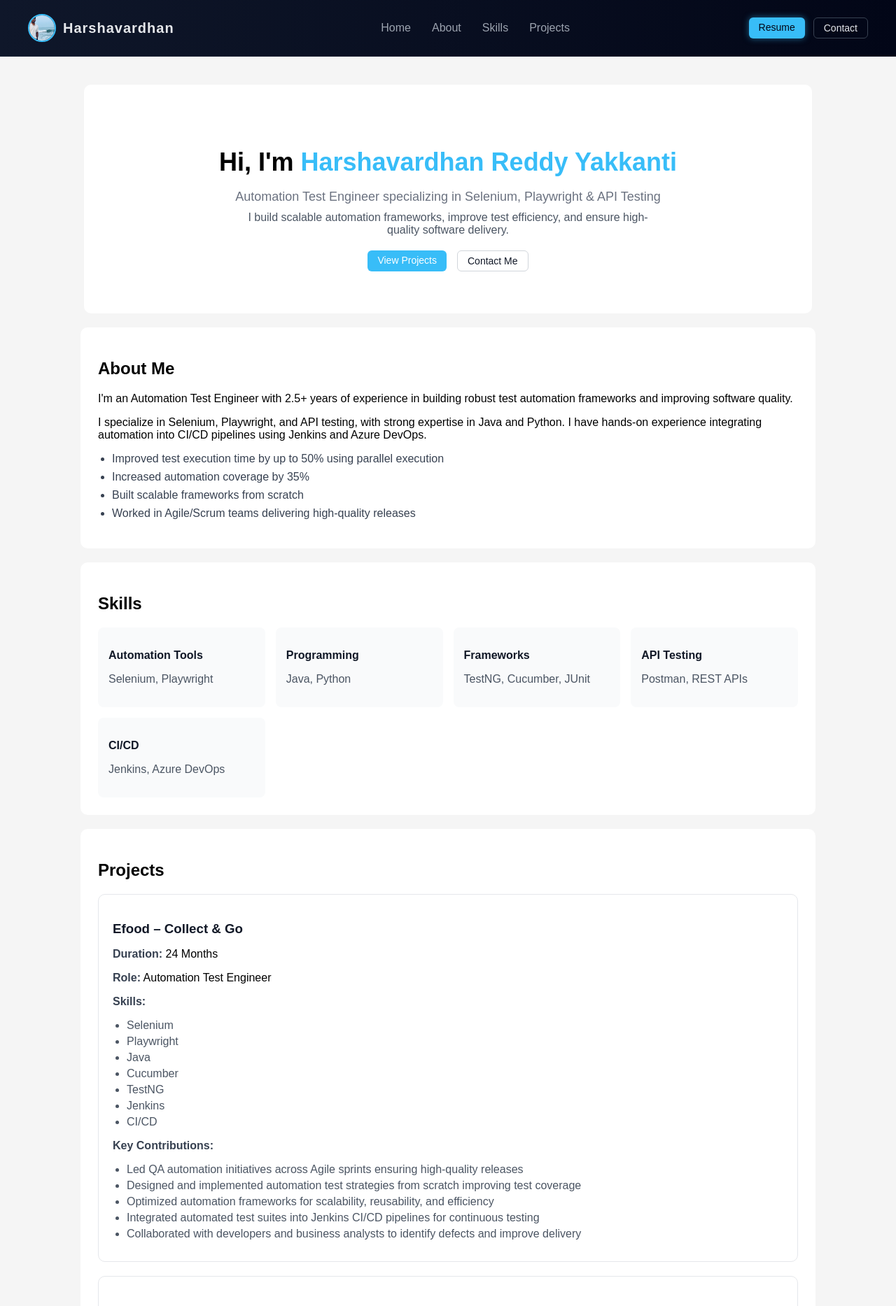
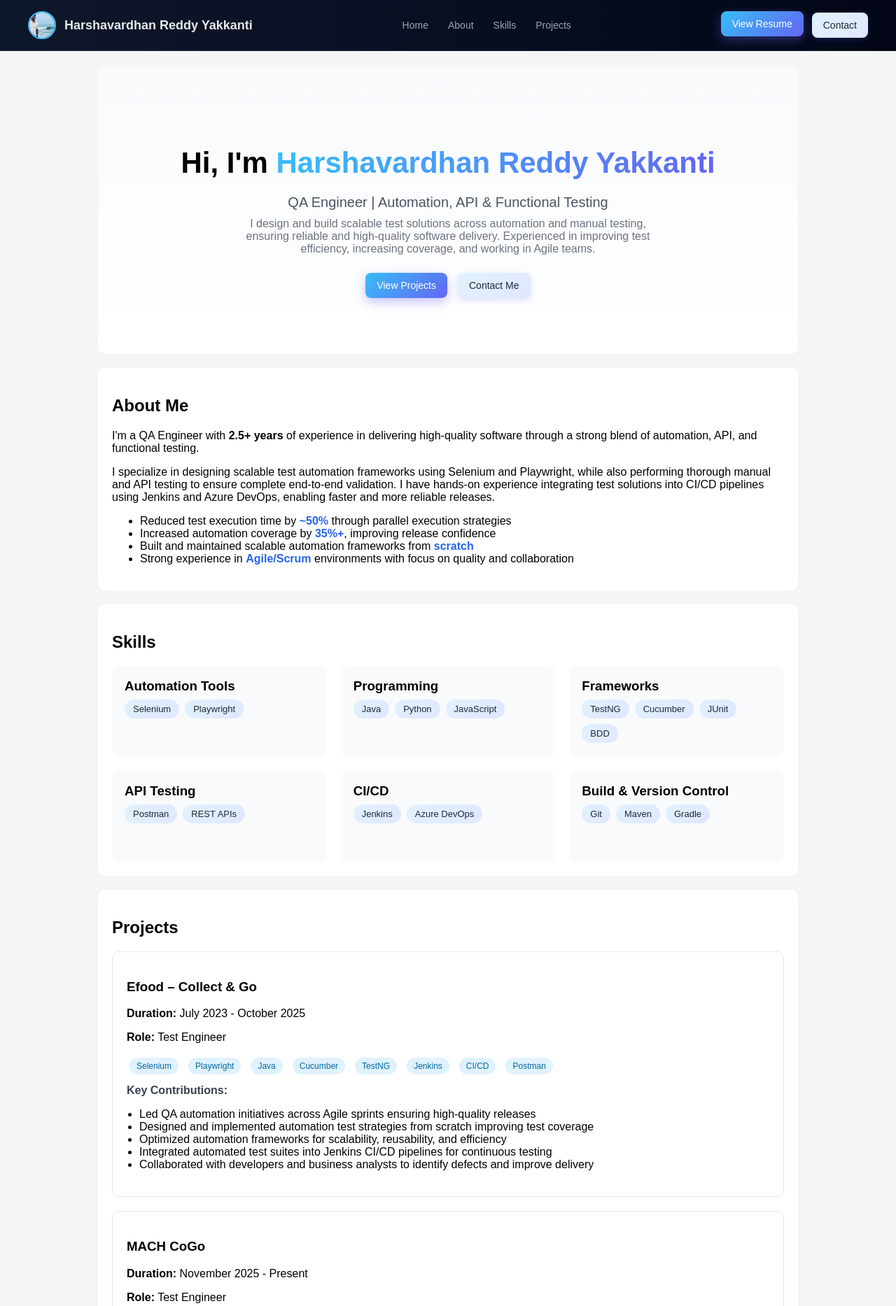
Before and after one commit to harshavardhan-reddy-yakkanti/harshavardhan-reddy-yakkanti.github.io, a website: page index.html in a window 1280 px wide. Shown: the top 1867 px of the page at 70% size. Drawn offline with Linux system fonts and the light colour scheme.

Commit message:
Improved UI and content

```diff
--- a/index.html
+++ b/index.html
@@ -7,7 +7,6 @@
     <meta name="viewport" content="width=device-width, initial-scale=1.0">
     <title>Harshavardhan Reddy Yakkanti</title>
     <link rel="stylesheet" href="src/styles/main.css">
-    <script src="src/scripts/script.js"></script>
 </head>
 
 <body>
@@ -23,14 +22,14 @@
                 Hi, I'm <span class="highlight">Harshavardhan Reddy Yakkanti</span>
             </h1>
 
-
             <p class="hero-subtitle">
-                Automation Test Engineer specializing in Selenium, Playwright & API Testing
+                QA Engineer | Automation, API & Functional Testing
             </p>
 
             <p class="hero-description">
-                I build scalable automation frameworks, improve test efficiency, and ensure high-quality software
-                delivery.
+                I design and build scalable test solutions across automation and manual testing,
+                ensuring reliable and high-quality software delivery. Experienced in improving
+                test efficiency, increasing coverage, and working in Agile teams.
             </p>
 
             <div class="hero-actions">
@@ -42,27 +41,33 @@
         </section>
 
 
+
         <section id="about">
             <h2>About Me</h2>
 
+                <p>
+                    I'm a QA Engineer with <strong>2.5+ years</strong> of experience in delivering high-quality software
+                    through a strong blend of
+                    automation, API, and functional testing.
+                </p>
 
-            <p>
-                I'm an Automation Test Engineer with 2.5+ years of experience in building robust
-                test automation frameworks and improving software quality.
-            </p>
+                <p>
+                    I specialize in designing scalable test automation frameworks using Selenium and Playwright, while
+                    also
+                    performing thorough manual and API testing to ensure complete end-to-end validation. I have hands-on
+                    experience
+                    integrating test solutions into CI/CD pipelines using Jenkins and Azure DevOps, enabling faster and
+                    more reliable releases.
+                </p>
 
-            <p>
-                I specialize in Selenium, Playwright, and API testing, with strong expertise in Java and Python.
-                I have hands-on experience integrating automation into CI/CD pipelines using Jenkins and Azure DevOps.
-            </p>
+                <ul class="about-highlights">
+                    <li>Reduced test execution time by <strong>~50%</strong> through parallel execution strategies</li>
+                    <li>Increased automation coverage by <strong>35%+</strong>, improving release confidence</li>
+                    <li>Built and maintained scalable automation frameworks from <strong>scratch</strong></li>
+                    <li>Strong experience in <strong>Agile/Scrum</strong> environments with focus on quality and
+                        collaboration</li>
+                </ul>
 
-            <ul class="about-highlights">
-                <li>Improved test execution time by up to 50% using parallel execution</li>
-                <li>Increased automation coverage by 35%</li>
-                <li>Built scalable frameworks from scratch</li>
-                <li>Worked in Agile/Scrum teams delivering high-quality releases</li>
-            </ul>
-        </section>
 
         </section>
 
@@ -70,32 +75,59 @@
         <section id="skills">
             <h2>Skills</h2>
 
+
             <div class="skills-container">
 
                 <div class="skill-group">
                     <h3>Automation Tools</h3>
-                    <p>Selenium, Playwright</p>
+                    <div class="skill-tags">
+                        <span>Selenium</span>
+                        <span>Playwright</span>
+                    </div>
                 </div>
 
                 <div class="skill-group">
                     <h3>Programming</h3>
-                    <p>Java, Python</p>
+                    <div class="skill-tags">
+                        <span>Java</span>
+                        <span>Python</span>
+                        <span>JavaScript</span>
+                    </div>
                 </div>
 
                 <div class="skill-group">
                     <h3>Frameworks</h3>
-                    <p>TestNG, Cucumber, JUnit</p>
+                    <div class="skill-tags">
+                        <span>TestNG</span>
+                        <span>Cucumber</span>
+                        <span>JUnit</span>
+                        <span>BDD</span>
+                    </div>
                 </div>
 
                 <div class="skill-group">
                     <h3>API Testing</h3>
-                    <p>Postman, REST APIs</p>
+                    <div class="skill-tags">
+                        <span>Postman</span>
+                        <span>REST APIs</span>
+                    </div>
                 </div>
 
                 <div class="skill-group">
                     <h3>CI/CD</h3>
-                    <p>Jenkins, Azure DevOps</p>
+                    <div class="skill-tags">
+                        <span>Jenkins</span>
+                        <span>Azure DevOps</span>
+                    </div>
                 </div>
+                <div class="skill-group">
+                <h3>Build & Version Control</h3>
+                <div class="skill-tags">
+                    <span>Git</span>
+                    <span>Maven</span>
+                    <span>Gradle</span>
+                </div>
+            </div>
 
             </div>
 
@@ -133,7 +165,7 @@
 
                 <div class="contact-item">
                     <strong>LinkedIn:</strong>
-                    <a href="https://www.linkedin.com/in/harshavardhan-reddy-yakkanti/" target="_blank">Your LinkedIn
+                    <a href="https://www.linkedin.com/in/harshavardhan-reddy-yakkanti/" target="_blank">LinkedIn
                         Profile</a>
                 </div>
             </div>
@@ -148,6 +180,7 @@
 
     </footer>
 
+    <script src="src/scripts/script.js"></script>
 
     <div id="imageModal" class="modal">
         <span class="close">&times;</span>
--- a/src/components/header.html
+++ b/src/components/header.html
@@ -1,22 +1,20 @@
 <header class="header">
+
   <div class="logo">
-  <img src="src/asserts/profile-photo.jpeg" alt="Profile" class="profile-pic" id="profileImage">
-  <h1>Harshavardhan</h1>
-</div>
+    <img src="src/assets/profile-photo.jpeg" class="profile-pic" id="profileImage">
+    <h1>Harshavardhan Reddy Yakkanti</h1>
   </div>
 
-
-  <nav>
   <ul class="nav-links">
     <li><a href="#hero">Home</a></li>
     <li><a href="#about">About</a></li>
     <li><a href="#skills">Skills</a></li>
     <li><a href="#projects">Projects</a></li>
   </ul>
-  </nav>
 
   <div class="nav-actions">
-    <a href="#" class="btn resume-btn">Resume</a>
-    <a href="#contact" class="btn contact-btn">Contact</a>
+    <a href="src/assets/resume_harshavardhan.pdf" target="_blank" class="btn resume-btn">View Resume</a>
+    <a href="#contact" class="btn secondary-btn">Contact</a>
   </div>
+
 </header>
--- a/src/data/projects.json
+++ b/src/data/projects.json
@@ -1,9 +1,9 @@
 [
 {
 "title": "Efood – Collect & Go",
-"duration": "24 Months",
-"role": "Automation Test Engineer",
-"skills": ["Selenium", "Playwright", "Java", "Cucumber", "TestNG", "Jenkins", "CI/CD"],
+"duration": "July 2023 - October 2025",
+"role": "Test Engineer",
+"skills": ["Selenium", "Playwright", "Java", "Cucumber", "TestNG", "Jenkins", "CI/CD", "Postman"],
 "contributions": [
 "Led QA automation initiatives across Agile sprints ensuring high-quality releases",
 "Designed and implemented automation test strategies from scratch improving test coverage",
@@ -14,12 +14,12 @@
 },
 {
 "title": "MACH CoGo",
-"duration": "6 Months",
-"role": "Automation Test Engineer",
-"skills": ["Selenium", "Java", "Gradle", "Azure DevOps", "API Testing", "Postman", "AEM"],
+"duration": "November 2025 - Present",
+"role": "Test Engineer",
+"skills": ["Selenium", "Java", "Gradle", "Azure DevOps", "API Testing", "AEM"],
 "contributions": [
 "Built automation framework from scratch using Selenium with Java and Gradle",
-"Integrated automation scripts into Azure CI/CD pipelines",
+"First person in my organisation to integrate automation scripts into Azure CI/CD pipelines",
 "Performed UI/UX and API testing using Postman",
 "Worked on Adobe Experience Manager (AEM) integrated frontend testing",
 "Implemented accessibility testing and generated dashboards for reporting"
--- a/src/scripts/script.js
+++ b/src/scripts/script.js
@@ -1,12 +1,12 @@
 // Load everything after page loads
 document.addEventListener("DOMContentLoaded", function () {
-loadComponent("src/components/header.html", "#header", initProfilePopup);
+loadComponent("src/components/header.html", "#header");
 loadComponent("src/components/footer.html", "#footer");
 loadProjects();
 });
 
 // Load header/footer
-function loadComponent(path, selector, callback) {
+function loadComponent(path, selector) {
 fetch(path)
 .then(response => {
 if (!response.ok) {
@@ -18,18 +18,12 @@ return response.text();
 const element = document.querySelector(selector);
 if (element) {
 element.innerHTML = data;
-
-
-            // Run callback AFTER component loads
-            if (callback) callback();
-        }
-    })
-    .catch(error => console.error(error));
-
-
+}
+})
+.catch(error => console.error(error));
 }
 
-// Load projects
+// ✅ LOAD PROJECTS (FIXED)
 function loadProjects() {
 fetch("src/data/projects.json")
 .then(response => response.json())
@@ -43,17 +37,17 @@ if (!container) return;
 
             card.innerHTML = `
                 <h3>${project.title}</h3>
-                <p><strong>Duration:</strong> ${project.duration}</p>
-                <p><strong>Role:</strong> ${project.role}</p>
 
-                <p><strong>Skills:</strong></p>
+                <p><strong>Duration:</strong> ${project.duration || ""}</p>
+                <p><strong>Role:</strong> ${project.role || ""}</p>
+
+                <div class="skills-tags">
+                    ${(project.skills || []).map(skill => `<span class="tag">${skill}</span>`).join("")}
+                </div>
+
+                <p class="section-title">Key Contributions:</p>
                 <ul>
-                    ${project.skills.map(skill => `<li>${skill}</li>`).join("")}
-                </ul>
-
-                <p><strong>Key Contributions:</strong></p>
-                <ul>
-                    ${project.contributions.map(item => `<li>${item}</li>`).join("")}
+                    ${(project.contributions || []).map(item => `<li>${item}</li>`).join("")}
                 </ul>
             `;
 
@@ -65,29 +59,56 @@ if (!container) return;
 
 }
 
-// ✅ Proper popup initialization (runs AFTER header loads)
-function initProfilePopup() {
-const profileImg = document.getElementById("profileImage");
+/* ========================= */
+/* 🔥 MODAL (WORKING) */
+/* ========================= */
+
+document.addEventListener("click", function (e) {
+
+
 const modal = document.getElementById("imageModal");
 const modalImg = document.getElementById("modalImg");
-const closeBtn = document.querySelector(".close");
 
-if (!profileImg || !modal || !modalImg || !closeBtn) return;
+// OPEN MODAL
+if (e.target && e.target.id === "profileImage") {
+    modal.style.display = "flex";
+    modalImg.src = e.target.src;
+}
 
-profileImg.addEventListener("click", function () {
-    modal.style.display = "block";
-    modalImg.src = this.src;
+// CLOSE when clicking X
+if (e.target && e.target.classList.contains("close")) {
+    modal.style.display = "none";
+}
+
+// CLOSE when clicking outside image
+if (e.target === modal) {
+    modal.style.display = "none";
+}
+
+
 });
 
-closeBtn.addEventListener("click", function () {
-    modal.style.display = "none";
-});
-
-modal.addEventListener("click", function (e) {
-    if (e.target === modal) {
-        modal.style.display = "none";
-    }
+// CLOSE using ESC key
+document.addEventListener("keydown", function (e) {
+if (e.key === "Escape") {
+const modal = document.getElementById("imageModal");
+if (modal) modal.style.display = "none";
+}
 });
 
 
+
+
+document.addEventListener("click", function (e) {
+
+const header = e.target.closest(".section-header");
+
+if (!header) return;
+
+const section = header.parentElement;
+
+if (section && section.classList.contains("collapsible")) {
+    section.classList.toggle("collapsed");
 }
+
+});
--- a/src/styles/main.css
+++ b/src/styles/main.css
@@ -1,10 +1,28 @@
-/* HEADER - Premium Style */
+* {
+  box-sizing: border-box;
+  }
+
+
+/* RESET */
+body {
+margin: 0;
+font-family: Arial, sans-serif;
+background: #f5f5f5;
+}
+
+.hero-title {
+word-break: break-word;
+line-height: 1.2;
+}
+
+
+/* ================= HEADER ================= */
 .header {
 display: flex;
 justify-content: space-between;
 align-items: center;
-padding: 15px 40px;
 
+padding: 16px 40px;
 background: linear-gradient(90deg, #0f172a, #020617);
 color: #e5e7eb;
 
@@ -15,160 +33,106 @@ z-index: 1000;
 border-bottom: 1px solid rgba(255, 255, 255, 0.1);
 }
 
-
+/* LOGO */
 .logo {
 display: flex;
 align-items: center;
-gap: 10px;
+gap: 12px;
 }
 
+.logo h1 {
+margin: 0;
+font-size: 18px;
+font-weight: 600;
+}
+
+/* PROFILE IMAGE */
 .profile-pic {
-width: 36px;
-height: 36px;
+width: 40px;
+height: 40px;
 border-radius: 50%;
 object-fit: cover;
 border: 2px solid #38bdf8;
-}
-
-/* MODAL */
-.modal {
-display: none;
-position: fixed;
-z-index: 2000;
-padding-top: 100px;
-left: 0;
-top: 0;
-width: 100%;
-height: 100%;
-background-color: rgba(0,0,0,0.9);
-}
-
-.modal-content {
-display: block;
-margin: auto;
-max-width: 300px;
-border-radius: 10px;
-}
-
-.close {
-position: absolute;
-top: 30px;
-right: 40px;
-color: white;
-font-size: 30px;
-cursor: pointer;
-}
-
-
-
-
-/* LOGO */
-.logo h1 {
-margin: 0;
-font-size: 20px;
-font-weight: 600;
-letter-spacing: 1px;
 }
 
 /* NAV */
 .nav-links {
 list-style: none;
 display: flex;
-gap: 30px;
+gap: 28px;
+margin: 0;
+padding: 0;
 }
 
 .nav-links a {
 text-decoration: none;
 color: #9ca3af;
-font-weight: 500;
-transition: all 0.3s ease;
-position: relative;
-}
-
-/* Retro underline animation */
-.nav-links a::after {
-content: "";
-position: absolute;
-width: 0%;
-height: 2px;
-background: #38bdf8;
-left: 0;
-bottom: -5px;
-transition: width 0.3s ease;
+font-size: 14px;
+transition: 0.3s;
 }
 
 .nav-links a:hover {
-color: #ffffff;
+color: white;
 }
 
-.nav-links a:hover::after {
-width: 100%;
-}
-
-/* BUTTONS */
+/* ACTION BUTTONS */
 .nav-actions {
 display: flex;
+align-items: center;
 gap: 12px;
 }
 
 .btn {
-padding: 6px 14px;
-border-radius: 6px;
+padding: 10px 16px;
+border-radius: 8px;
+text-decoration: none;
 font-size: 14px;
-text-decoration: none;
-transition: all 0.3s ease;
+display: inline-flex;
+align-items: center;
+justify-content: center;
 }
 
-/* Neon style button */
 .resume-btn {
-background: #38bdf8;
-color: #020617;
-box-shadow: 0 0 10px rgba(56, 189, 248, 0.5);
+background: linear-gradient(135deg, #38bdf8, #6366f1);
+color: white;
+box-shadow: 0 5px 15px rgba(99, 102, 241, 0.4);
+transition: 0.3s ease;
 }
 
-.resume-btn:hover {
-background: #0ea5e9;
+.resume-btn {
+transform: translateY(-2px);
 }
 
-/* Outline button */
-.contact-btn {
-border: 1px solid #374151;
-color: #e5e7eb;
-}
-
-.contact-btn:hover {
-border-color: #38bdf8;
-color: #38bdf8;
-}
-
-/*End of header*/
-
-/* HERO SECTION */
+/* ================= HERO ================= */
 #hero {
 text-align: center;
-padding: 60px 20px;
+padding: 80px 20px;
+background: linear-gradient(180deg, #f8fafc, #ffffff);
 }
 
 .hero-title {
-font-size: 36px;
+font-size: 42px;
+font-weight: 700;
 margin-bottom: 10px;
 }
 
 .highlight {
-color: #38bdf8;
+background: linear-gradient(90deg, #38bdf8, #6366f1);
+-webkit-background-clip: text;
+-webkit-text-fill-color: transparent;
 }
 
 .hero-subtitle {
-font-size: 18px;
-color: #6b7280;
+font-size: 20px;
+color: #4b5563;
 margin-bottom: 10px;
 }
 
 .hero-description {
 font-size: 16px;
-color: #4b5563;
+color: #6b7280;
 max-width: 600px;
-margin: 0 auto 20px;
+margin: 0 auto 25px;
 }
 
 .hero-actions {
@@ -177,75 +141,66 @@ justify-content: center;
 gap: 15px;
 }
 
-/* Buttons */
 .primary-btn {
-background: #38bdf8;
+background: linear-gradient(135deg, #38bdf8, #6366f1);
 color: white;
+box-shadow: 0 5px 15px rgba(99, 102, 241, 0.4);
+}
+
+.primary-btn:hover {
+transform: translateY(-2px);
 }
 
 .secondary-btn {
-border: 1px solid #d1d5db;
-color: #111827;
-}
-
-.primary-btn:hover {
-background: #0ea5e9;
+background: linear-gradient(135deg, #e0f2fe, #e0e7ff);
+color: #1e293b;
+border: none;
+box-shadow: 0 3px 10px rgba(99, 102, 241, 0.2);
+transition: all 0.3s ease;
 }
 
 .secondary-btn:hover {
-border-color: #38bdf8;
-color: #38bdf8;
-}
-/*End of Hero Section*/
-
-
-
-/*About section*/
-.about-highlights {
-margin-top: 15px;
-padding-left: 20px;
+background: linear-gradient(135deg, #38bdf8, #6366f1);
+color: white;
+transform: translateY(-2px);
+box-shadow: 0 6px 18px rgba(99, 102, 241, 0.4);
 }
 
-.about-highlights li {
-margin-bottom: 8px;
-color: #374151;
+/* ================= SECTIONS ================= */
+section {
+background: white;
+margin: 20px auto;
+padding: 20px;
+border-radius: 10px;
+
+width: 100%;
+max-width: 1000px;
 }
 
 
-body {
-margin: 0;
-font-family: Arial, sans-serif;
-background: #f5f5f5;
+/* ================= ABOUT ================= */
+.about-highlights strong {
+color: #2563eb;
 }
 
-
-/* SECTIONS */
-main {
-padding: 20px;
-}
-
-section {
-background: white;
-margin: 20px auto;
-padding: 25px;
-border-radius: 10px;
-
-max-width: 1000px;   /* SAME for all sections */
-}
-
-
-/* SKILLS */
+/* ================= SKILLS ================= */
 .skills-container {
 display: grid;
-grid-template-columns: repeat(auto-fit, minmax(220px, 1fr));
-gap: 15px;
+grid-template-columns: repeat(3, 1fr);
+gap: 20px;
 margin-top: 20px;
 }
 
 .skill-group {
 background: #f9fafb;
-padding: 15px;
-border-radius: 8px;
+padding: 18px;
+border-radius: 10px;
+
+display: flex;
+flex-direction: column;
+gap: 8px;
+
+min-height: 130px;
 transition: 0.3s ease;
 }
 
@@ -254,105 +209,167 @@ transform: translateY(-3px);
 }
 
 .skill-group h3 {
-margin-bottom: 8px;
-font-size: 16px;
-color: #111827;
+margin: 0;
 }
 
-.skill-group p {
-color: #4b5563;
+.skill-tags {
+display: flex;
+flex-wrap: wrap;
+gap: 8px;
+}
+
+.skill-tags span {
+background: linear-gradient(135deg, #e0f2fe, #e0e7ff);
+color: #1e293b;
+padding: 6px 12px;
+border-radius: 20px;
+font-size: 13px;
+transition: all 0.3s ease;
+}
+
+.skill-tags span:hover {
+background: linear-gradient(135deg, #38bdf8, #6366f1);
+color: white;
+transform: translateY(-2px);
+}
+
+/* ================= PROJECTS ================= */
+.project-card {
+background: white;
+border-radius: 10px;
+padding: 20px;
+margin-top: 20px;
+border: 1px solid #e5e7eb;
+width: 100%;
+overflow: hidden;
+}
+
+.skills-tags {
+display: flex;
+flex-wrap: wrap;     /* KEY FIX */
+gap: 6px;
+}
+
+.tag {
+white-space: nowrap;  /* prevents breaking text */
+}
+
+.project-card ul {
+padding-left: 18px;
+word-wrap: break-word;
 }
 
 
 
-
-/* Project Card */
-.project-card {
-background: #ffffff;
-border-radius: 10px;
-padding: 20px;
-margin-top: 20px;
-
-border: 1px solid #e5e7eb;
-transition: all 0.3s ease;
+.skills-tags {
+margin: 10px 0;
 }
 
-.project-card:hover {
-transform: translateY(-5px);
-box-shadow: 0 10px 25px rgba(0,0,0,0.08);
+.tag {
+background: #e0f2fe;
+color: #0369a1;
+padding: 5px 10px;
+border-radius: 20px;
+font-size: 12px;
+margin: 4px;
 }
 
-/* Title */
-.project-card h3 {
-margin-bottom: 10px;
-color: #111827;
-}
-
-/* Labels */
-.project-card strong {
+.section-title {
+margin-top: 10px;
+font-weight: 600;
 color: #374151;
 }
 
-/* Lists */
-.project-card ul {
-margin-top: 5px;
-margin-bottom: 10px;
-padding-left: 20px;
-}
-
-.project-card li {
-margin-bottom: 5px;
-color: #4b5563;
-}
-
-
-/* CONTACT */
-.contact-text {
-margin-bottom: 15px;
-color: #4b5563;
-}
-
-.contact-container {
-display: grid;
-gap: 10px;
-}
-
+/* ================= CONTACT ================= */
 .contact-item {
 background: #f9fafb;
 padding: 12px;
 border-radius: 6px;
 }
 
-.contact-item a {
-color: #2563eb;
-text-decoration: none;
-}
-
-.contact-item a:hover {
-text-decoration: underline;
-}
-
-
-
-/* FOOTER */
+/* ================= FOOTER ================= */
 .footer {
 background: #1f2937;
 color: white;
 text-align: center;
 padding: 20px;
-margin-top: 30px;
 }
 
-.footer-links {
-margin-top: 10px;
+/* ================= MODAL ================= */
+.modal {
+display: none;
+position: fixed;
+z-index: 9999;
+left: 0;
+top: 0;
+width: 100%;
+height: 100%;
+background-color: rgba(0,0,0,0.9);
+
+justify-content: center;
+align-items: center;
 }
 
-.footer-links a {
-color: #38bdf8;
-text-decoration: none;
-margin: 0 10px;
+.modal-content {
+max-width: 300px;
+border-radius: 10px;
 }
 
-.footer-links a:hover {
-text-decoration: underline;
+.close {
+position: absolute;
+top: 20px;
+right: 30px;
+color: white;
+font-size: 30px;
+cursor: pointer;
 }
+
+@media (max-width: 768px) {
+
+.header {
+display: flex;
+flex-direction: column;
+align-items: stretch;
+width: 100%;
+
+
+padding: 12px 16px;
+gap: 12px;
+
+}
+
+.logo {
+width: 100%;
+}
+
+.nav-links {
+width: 100%;
+display: flex;
+flex-wrap: wrap;
+gap: 12px;
+}
+
+.nav-actions {
+width: 100%;
+display: flex;
+gap: 10px;
+}
+
+.btn {
+flex: 1;
+text-align: center;
+}
+}
+
+@media (max-width: 768px) {
+section {
+margin: 12px;       /* small side spacing */
+max-width: 100%;    /* FULL WIDTH */
+}
+}
+
+@media (max-width: 768px) {
+.skills-container {
+grid-template-columns: 1fr;   /* ONE COLUMN */
+}
+}
```
Also changed, not shown: src/assets/profile-photo.jpeg (renamed from src/asserts/profile-photo.jpeg), 1 other file. Lines whose indentation alone changed are shown as unchanged.
